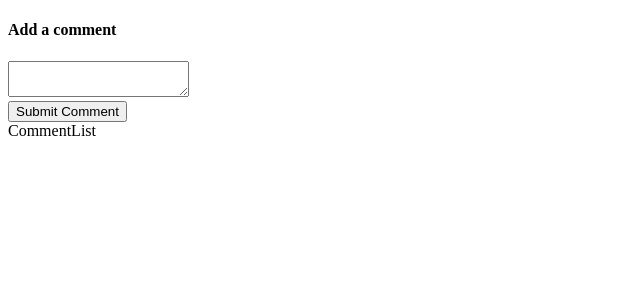
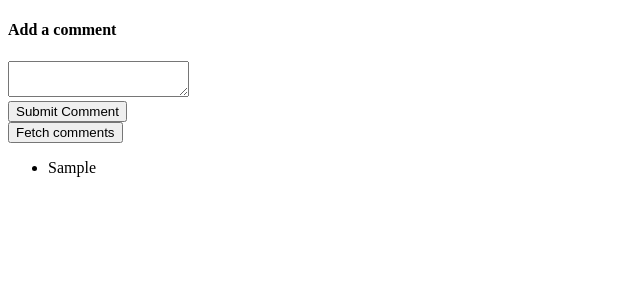
Before and after one commit to danciupeiu/ReactPlaygroundTesting, a React (Create React App) app: page / in a window 1280 px wide. Both pictures are taken after typing "Sample" into the empty fields and a click on the button "Submit Comment". Shown: the top 300 px of the page, without its empty margins (0-640 px from the left). Built offline with nearby package versions, Linux system fonts and the light colour scheme.

Commit message:
Added test for comments list and fetch comments from jsonplaceholder

```diff
--- a/package.json
+++ b/package.json
@@ -3,13 +3,16 @@
   "version": "0.1.0",
   "private": true,
   "dependencies": {
+    "axios": "^0.19.0",
     "enzyme": "^3.10.0",
     "enzyme-adapter-react-16": "^1.14.0",
+    "moxios": "^0.4.0",
     "react": "^16.9.0",
     "react-dom": "^16.9.0",
     "react-redux": "^7.1.0",
     "react-scripts": "3.1.0",
-    "redux": "^4.0.4"
+    "redux": "^4.0.4",
+    "redux-promise": "^0.6.0"
   },
   "scripts": {
     "start": "react-scripts start",
--- a/src/Root.js
+++ b/src/Root.js
@@ -1,12 +1,15 @@
 import React from 'react';
 import {Provider} from 'react-redux';
-import {createStore} from "redux";
+import {applyMiddleware, createStore} from "redux";
 import reducers from 'reducers';
 
-export default (props) => {
+import reduxPromise from 'redux-promise';
+
+export default ({children, initialState = {}}) => {
+    const store = createStore(reducers, initialState, applyMiddleware(reduxPromise));
     return (
-        <Provider store={createStore(reducers, {})}>
-            {props.children}
+        <Provider store={store}>
+            {children}
         </Provider>
     )
 }
--- a/src/actions/index.js
+++ b/src/actions/index.js
@@ -1,4 +1,5 @@
-import {SAVE_COMMENT} from 'actions/types';
+import {FETCH_COMMENTS, SAVE_COMMENT} from 'actions/types';
+import axios from 'axios';
 
 export function saveComment(comment) {
     return {
@@ -6,3 +7,11 @@ export function saveComment(comment) {
         payload: comment
     }
 }
+
+export function fetchComments() {
+    const response = axios.get('http://jsonplaceholder.typicode.com/comments');
+    return {
+        type: FETCH_COMMENTS,
+        payload: response
+    }
+}
--- a/src/actions/types.js
+++ b/src/actions/types.js
@@ -1 +1,2 @@
 export const SAVE_COMMENT = 'save_comment';
+export const FETCH_COMMENTS = 'fetch_comments';
--- a/src/components/CommentBox.js
+++ b/src/components/CommentBox.js
@@ -1,6 +1,6 @@
 import React from 'react';
+import {saveComment,fetchComments} from 'actions';
 import {connect} from "react-redux";
-import * as actions from 'actions';
 
 class CommentBox extends React.Component {
 
@@ -13,12 +13,14 @@ class CommentBox extends React.Component {
     handleSubmit = (event) => {
         event.preventDefault();
         this.setState({comment: ''});
-        // this.props.saveComment(this.state.comment);
+        this.props.saveComment(this.state.comment);
     };
 
     render() {
         return (
+            <div>
                 <form onSubmit={this.handleSubmit}>
+
                     <h4>Add a comment</h4>
                     <textarea
                         onChange={this.handleChange}
@@ -26,10 +28,16 @@ class CommentBox extends React.Component {
                     <div>
                         <button>Submit Comment</button>
                     </div>
+
                 </form>
+                <button
+                    onClick={this.props.fetchComments}>
+                    Fetch comments
+                </button>
+            </div>
         )
     }
 
 }
 
-export default CommentBox;
+export default connect(null, {saveComment, fetchComments})(CommentBox);
--- a/src/components/CommentList.js
+++ b/src/components/CommentList.js
@@ -1,7 +1,30 @@
 import React from 'react';
+import {connect} from "react-redux";
 
-export default () => {
-    return (
-        <div>CommentList</div>
-    )
+class ComponentList extends React.Component {
+
+    renderComments() {
+        return this.props.comments.map(comment => {
+            return <li key={comment}>{comment}</li>
+        })
+    }
+
+    render = () => {
+        return (
+            <div>
+                <ul>
+                    {this.renderComments()}
+                </ul>
+            </div>
+        )
+    }
+
 }
+
+const mapStateToProps = (state) => {
+    return {
+        comments: state.comments
+    }
+};
+
+export default connect(mapStateToProps)(ComponentList);
--- a/src/reducers/comments.js
+++ b/src/reducers/comments.js
@@ -1,9 +1,14 @@
-import {SAVE_COMMENT} from "actions/types";
+import {FETCH_COMMENTS, SAVE_COMMENT} from "actions/types";
 
 export default (state = [], action) => {
     switch (action.type) {
         case SAVE_COMMENT:
             return [...state, action.payload];
+        case FETCH_COMMENTS:
+            const comments = action.payload.data.map(comment => {
+                return comment.name
+            });
+            return [...state, ...comments];
         default:
             return state;
     }
```
Also changed, not shown: 2 other files (tests, documents, lock files or other folders). Lines whose indentation alone changed are shown as unchanged.
